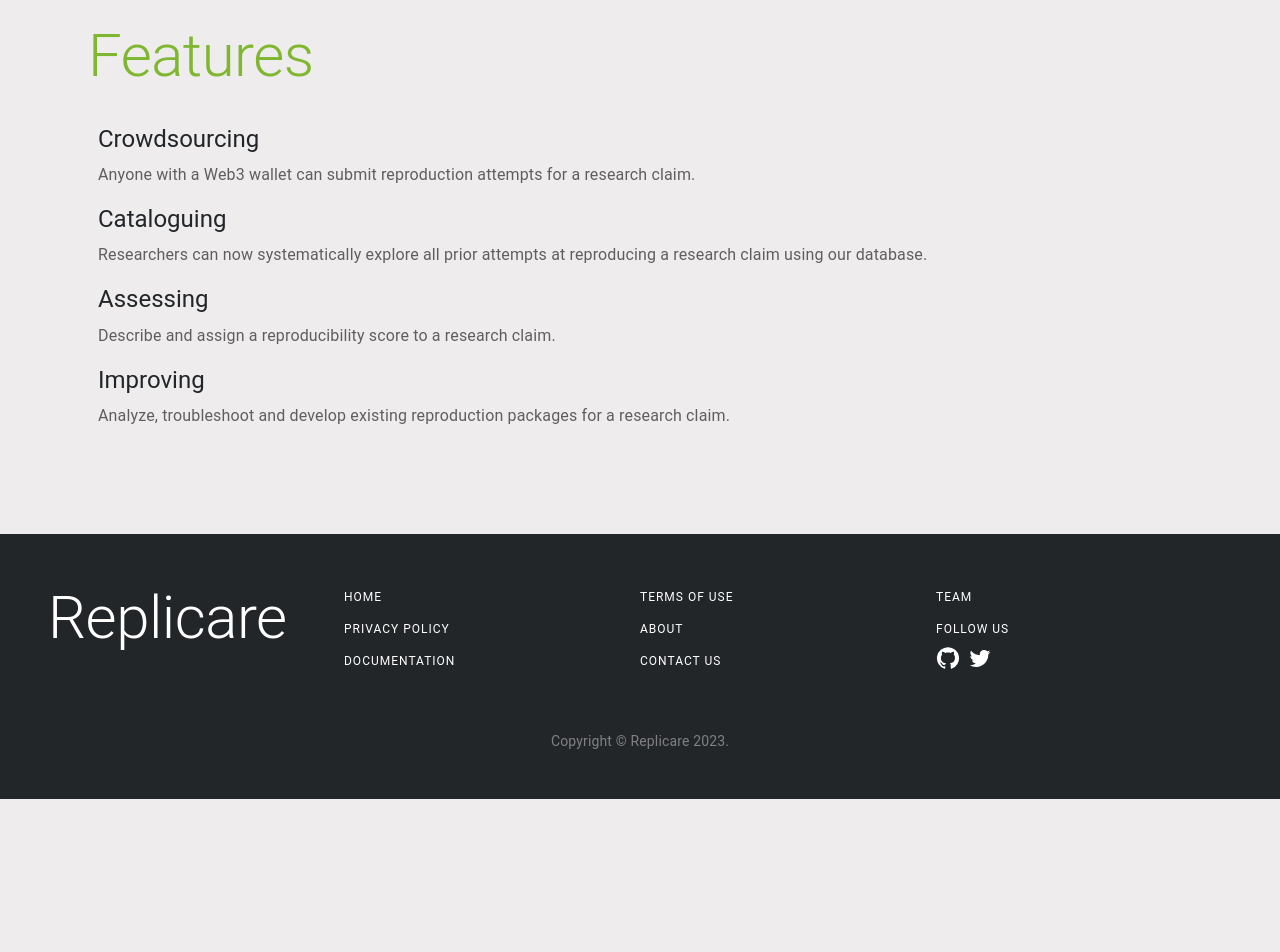
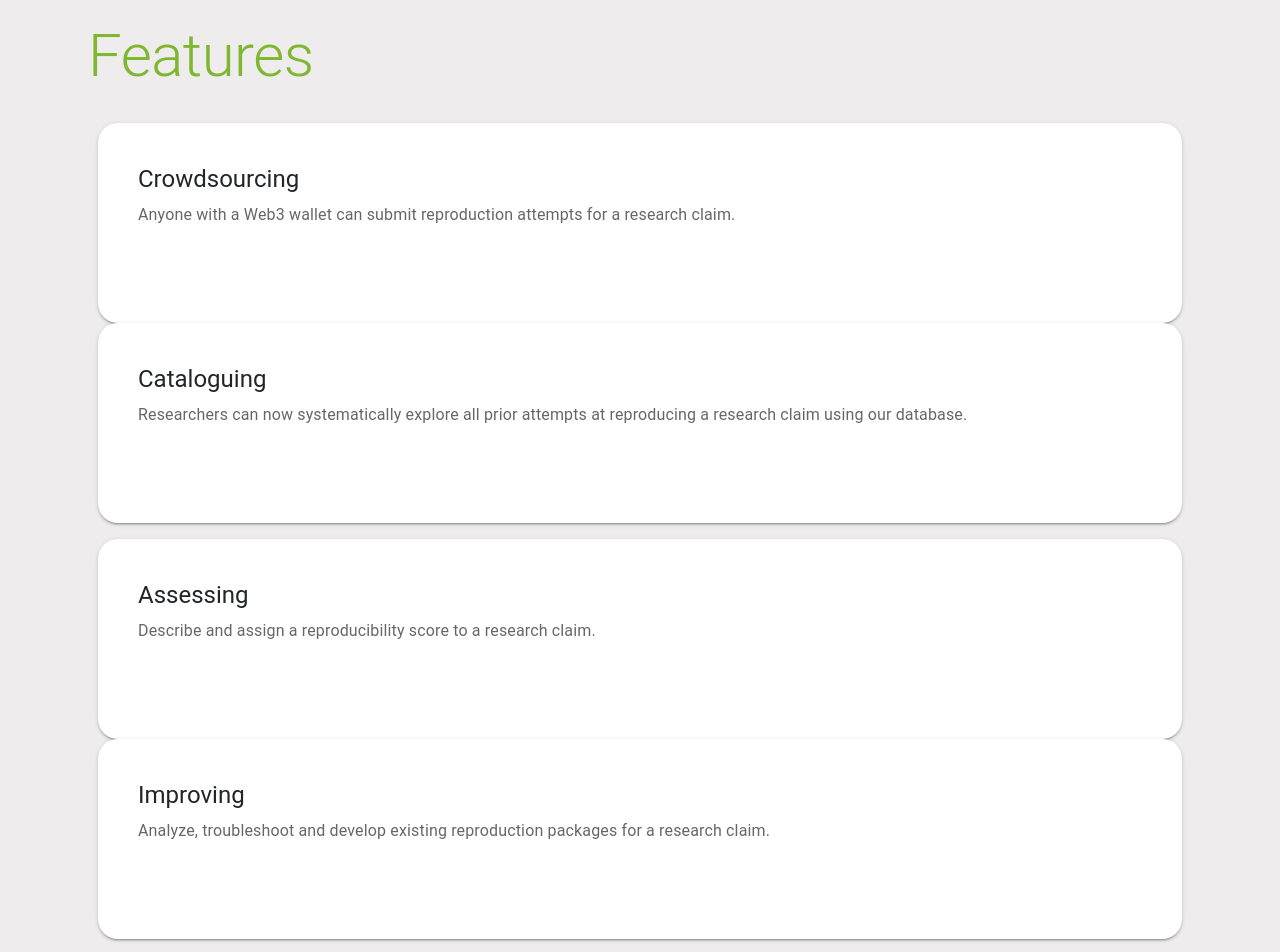
Before and after one commit to replicare-desci/replicare, a React (Create React App) app: page / in a window 1280 px wide. Shown: the part 680-1632 px from the top of the page. Before the commit the page ends 1479 px from the top, so only its background shows below. Built offline with nearby package versions, Linux system fonts and the light colour scheme; no server answers.

Commit message:
updated features section and logo

```diff
--- a/src/Components/Binder/Navbar.tsx
+++ b/src/Components/Binder/Navbar.tsx
@@ -40,9 +40,13 @@ const Navbar = () => {
               <Button
                 sx={{
                   color: "primary.main",
-                  backgroundColor: "background.paper",
+                  backgroundColor: "background.default",
                   textDecoration: "none",
                   mx: 2,
+                  ":hover": {
+                    backgroundColor: "background.default",
+                    color: "#222629",
+                  },
                 }}
                 variant="contained"
               >
--- a/src/Components/Main.tsx
+++ b/src/Components/Main.tsx
@@ -176,6 +176,22 @@ const Main = () => {
 
           <section style={{ padding: 10 }}>
             {" "}
+            <Grid container justifyContent={"space-around"}>
+              {" "}
+              <Grid
+                item
+                xs={12}
+                xl={5}
+                sx={{
+                  backgroundColor: "#ffffff",
+                  borderRadius: 5,
+                  boxShadow: 2,
+                  p: 5,
+
+                  height: 200,
+                }}
+              >
+                {" "}
                 <Typography
                   component="h4"
                   variant="h5"
@@ -183,11 +199,25 @@ const Main = () => {
                   gutterBottom
                 >
                   Crowdsourcing
+                </Typography>{" "}
+                <Typography variant="body1" color="text.secondary" paragraph>
+                  Anyone with a Web3 wallet can submit reproduction attempts for
+                  a research claim.
                 </Typography>
-            <Typography variant="body1" color="text.secondary" paragraph>
-              Anyone with a Web3 wallet can submit reproduction attempts for a
-              research claim.
-            </Typography>
+              </Grid>
+              <Grid
+                item
+                xs={12}
+                xl={5}
+                sx={{
+                  backgroundColor: "#ffffff",
+                  borderRadius: 5,
+                  boxShadow: 2,
+                  p: 5,
+
+                  height: 200,
+                }}
+              >
                 <Typography
                   component="h4"
                   variant="h5"
@@ -197,9 +227,26 @@ const Main = () => {
                   Cataloguing
                 </Typography>
                 <Typography variant="body1" color="text.secondary" paragraph>
-              Researchers can now systematically explore all prior attempts at
-              reproducing a research claim using our database.
+                  Researchers can now systematically explore all prior attempts
+                  at reproducing a research claim using our database.
                 </Typography>{" "}
+              </Grid>
+            </Grid>
+            <Grid container justifyContent={"space-around"} mt={2}>
+              {" "}
+              <Grid
+                item
+                xs={12}
+                xl={5}
+                sx={{
+                  backgroundColor: "#ffffff",
+                  borderRadius: 5,
+                  boxShadow: 2,
+                  p: 5,
+
+                  height: 200,
+                }}
+              >
                 <Typography
                   component="h4"
                   variant="h5"
@@ -209,8 +256,24 @@ const Main = () => {
                   Assessing
                 </Typography>
                 <Typography variant="body1" color="text.secondary" paragraph>
-              Describe and assign a reproducibility score to a research claim.
+                  Describe and assign a reproducibility score to a research
+                  claim.
                 </Typography>{" "}
+              </Grid>
+              <Grid
+                item
+                xs={12}
+                xl={5}
+                sx={{
+                  backgroundColor: "#ffffff",
+                  borderRadius: 5,
+                  boxShadow: 2,
+                  p: 5,
+
+                  height: 200,
+                }}
+              >
+                {" "}
                 <Typography
                   component="h4"
                   variant="h5"
@@ -220,9 +283,11 @@ const Main = () => {
                   Improving
                 </Typography>
                 <Typography variant="body1" color="text.secondary" paragraph>
-              Analyze, troubleshoot and develop existing reproduction packages
-              for a research claim.
+                  Analyze, troubleshoot and develop existing reproduction
+                  packages for a research claim.
                 </Typography>{" "}
+              </Grid>
+            </Grid>
             {/* <List>
               <ListItem>
                 <ListItemText>
--- a/src/Components/Search.tsx
+++ b/src/Components/Search.tsx
@@ -5,7 +5,12 @@ const Search = () => {
       <div className="search">
         <TextField
           id="outlined-basic"
-          sx={{ width: "100%" }}
+          sx={{
+            width: "100%",
+            ":hover": {
+              backgroundColor: "#ffffff",
+            },
+          }}
           placeholder="Search previous reproductions by DOI"
           variant="outlined"
           fullWidth
--- a/src/Components/Sidebar.tsx
+++ b/src/Components/Sidebar.tsx
@@ -58,7 +58,7 @@ export default function Sidebar() {
         <Link to="/" style={{ textDecoration: "none" }} target={"_blank"}>
           <Typography
             variant="h4"
-            sx={{ mb: 2, lineHeight: 1.5 }}
+            sx={{ mb: 2, lineHeight: 0.8 }}
             component={"p"}
           >
             <span className="hover-underline-animation ">Home</span>
@@ -73,7 +73,7 @@ export default function Sidebar() {
           <Typography
             className="hover-underline-animation"
             variant="h4"
-            sx={{ mb: 2, lineHeight: 1.5 }}
+            sx={{ mb: 2, lineHeight: 0.8 }}
             component={"p"}
           >
             Your Work
@@ -87,7 +87,7 @@ export default function Sidebar() {
           <Typography
             className="hover-underline-animation"
             variant="h4"
-            sx={{ mb: 2, lineHeight: 1.5 }}
+            sx={{ mb: 2, lineHeight: 0.8 }}
             component={"p"}
           >
             Search Reproductions
@@ -102,7 +102,7 @@ export default function Sidebar() {
           <Typography
             className="hover-underline-animation"
             variant="h4"
-            sx={{ mb: 4, lineHeight: 1.5 }}
+            sx={{ mb: 4, lineHeight: 0.8 }}
             component={"p"}
           >
             Documentation
```
Also changed, not shown: src/assets/images/logo.png. Lines whose indentation alone changed are shown as unchanged.
